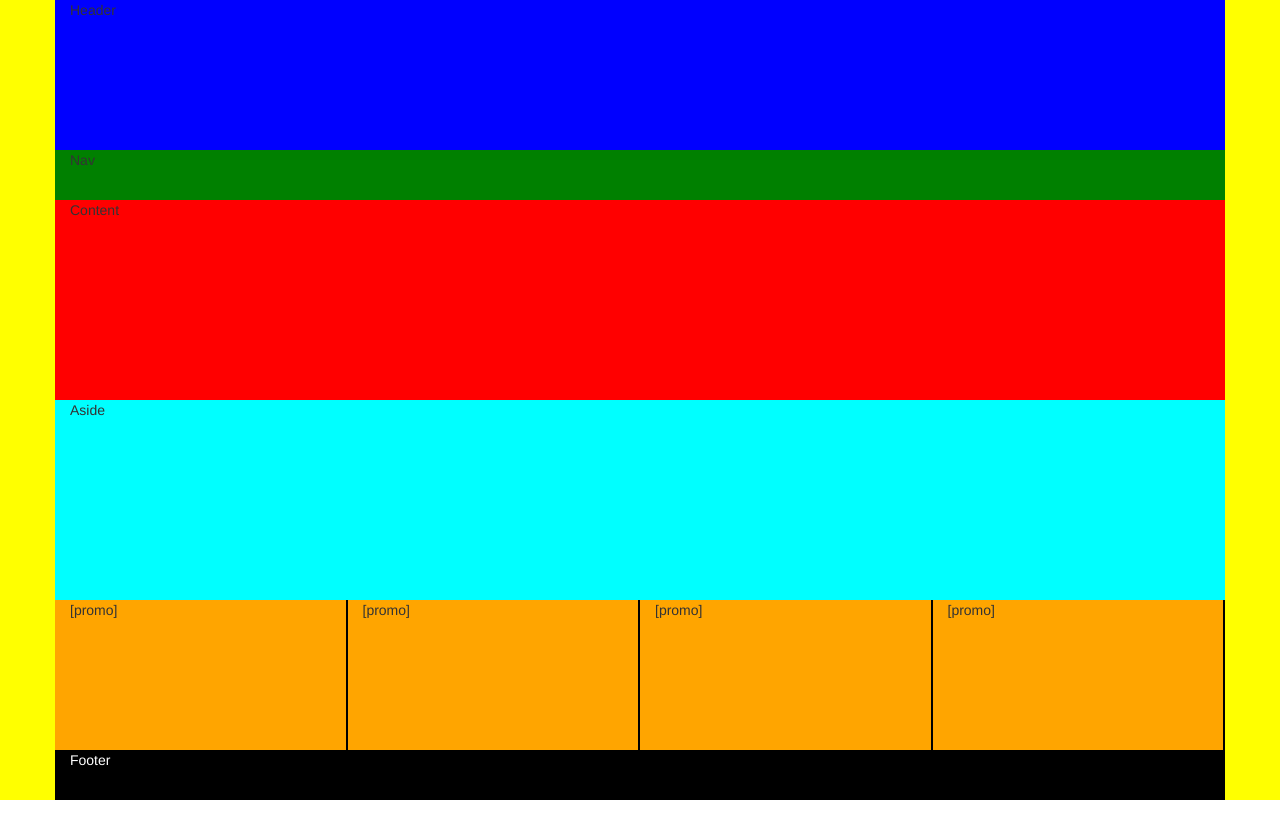
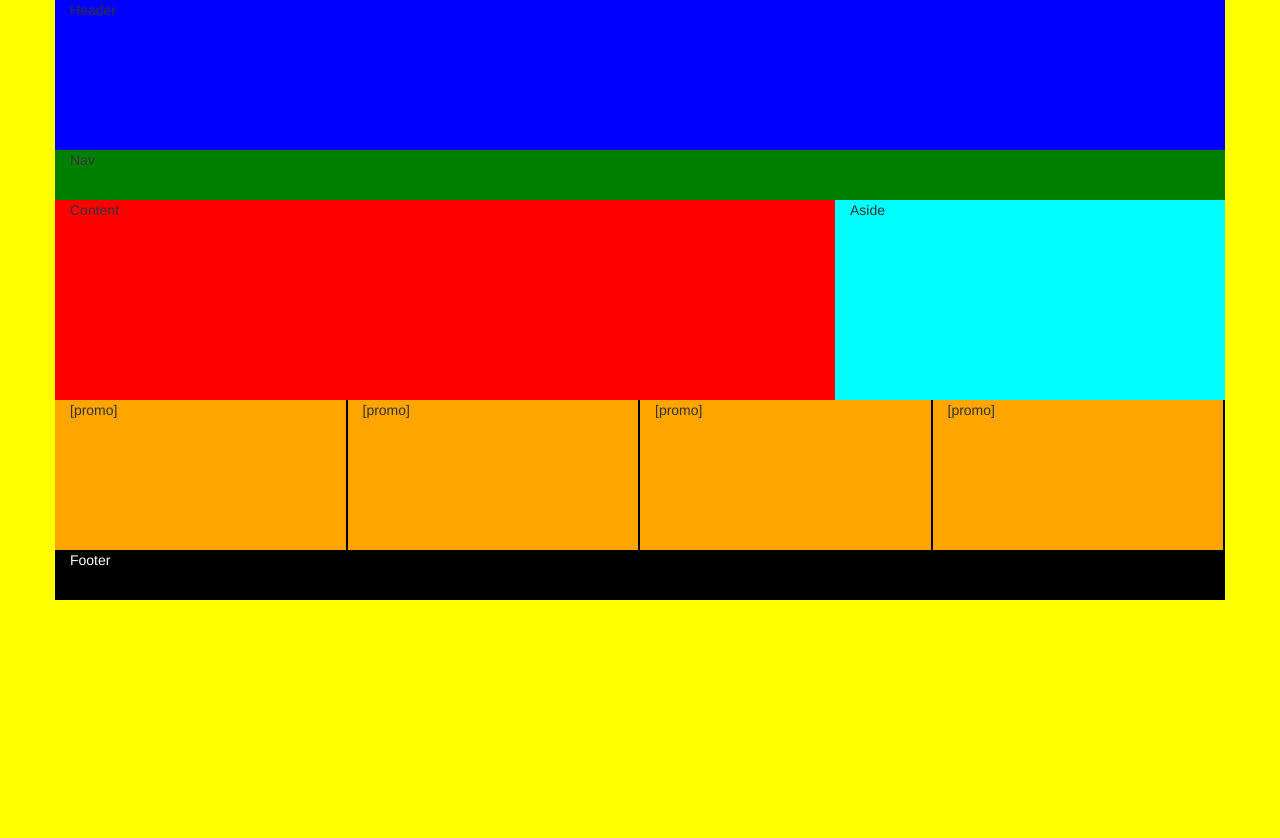
Before and after one commit to metropro/takehome-1, a plain HTML site: page index.html in a window 1280 px wide. Before the commit the page ends 800 px from the top, so only its background shows below. Drawn offline with Linux system fonts and the light colour scheme.

Commit message:
fixed aside

```diff
--- a/css/styles.css
+++ b/css/styles.css
@@ -1,5 +1,6 @@
 .container-fluid {
   background-color: yellow;
+  height:900px
 }
 
 header {
--- a/index.html
+++ b/index.html
@@ -21,16 +21,15 @@
         Nav
       </div>
     </nav>
-    <section class="row">
-      <div class="col-md-8">
+    <div class="row">
+      <section class="col-md-8">
         Content
-      </div>
-    </section>
-    <aside class="row">
-      <div class="col-md-4">
+      </section>
+      <aside class="col-md-4">
         Aside
-      </div>
-    </aside>
+      </aside>
+    </div>
+
     <div class="row">
       <div class="promo col-md-3">
         [promo]
```
